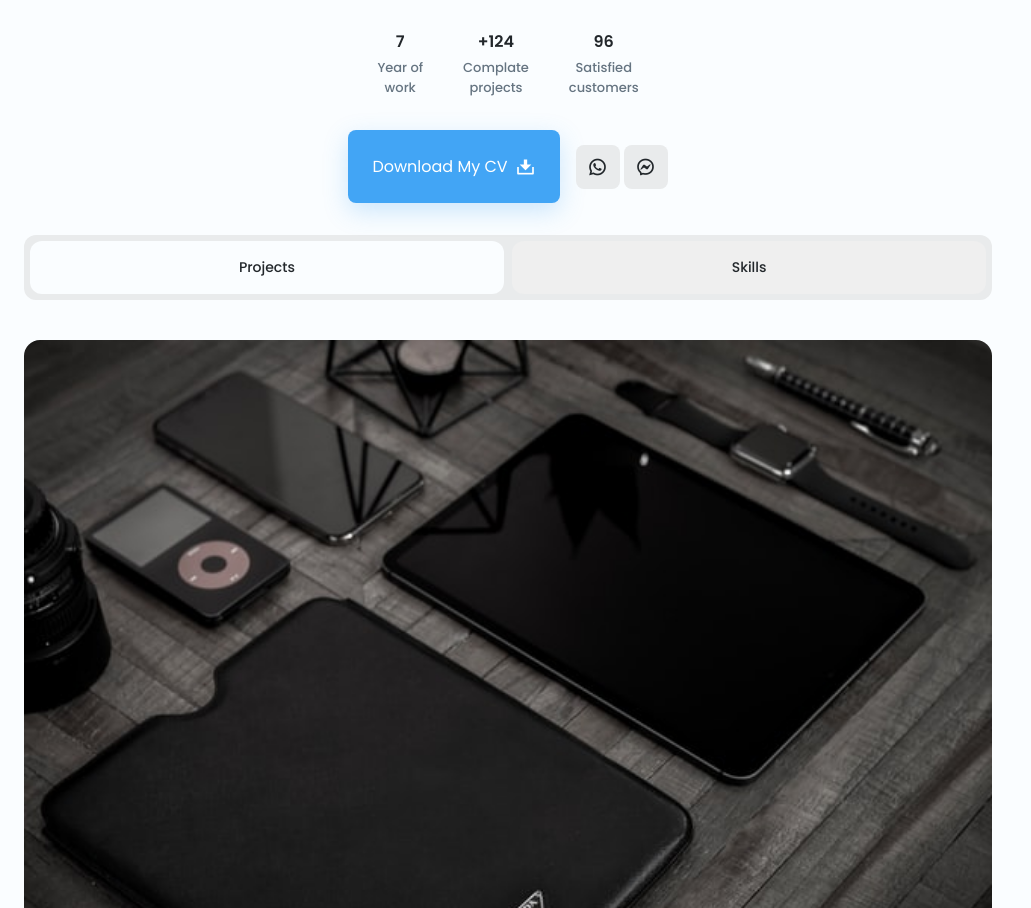
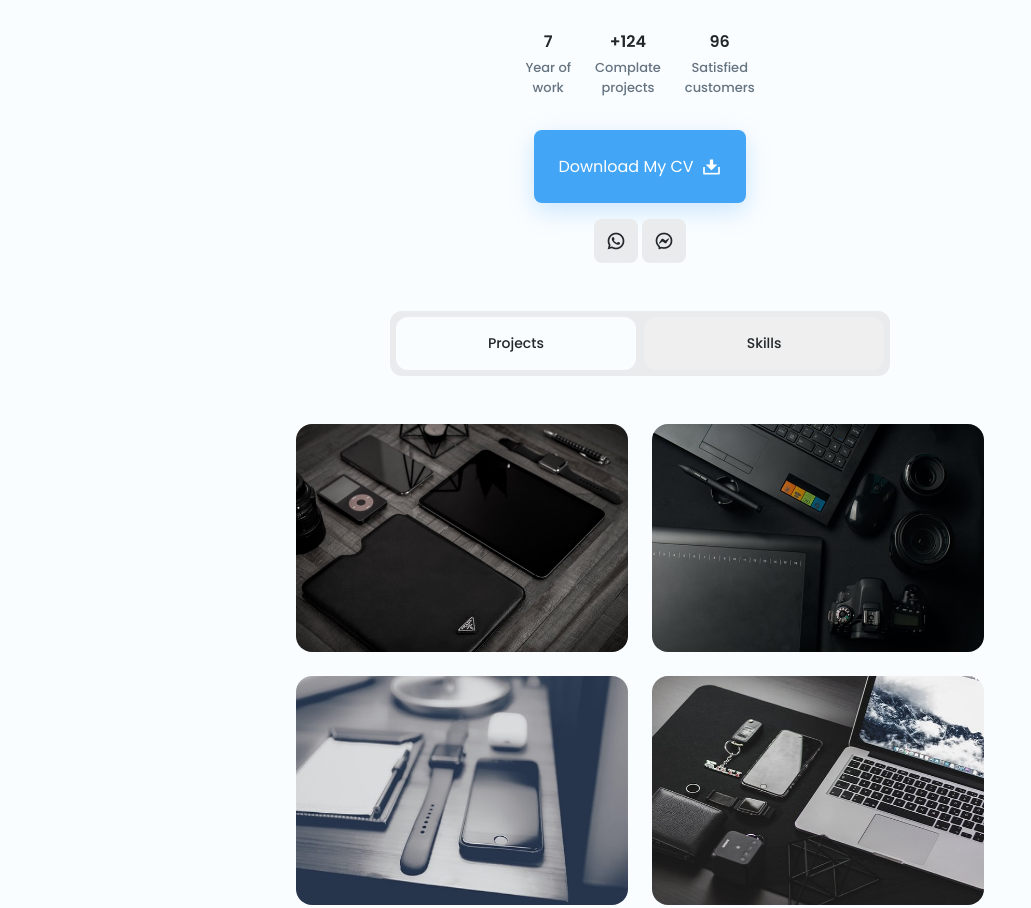
Before and after one commit to wisnawa/my-portfolio-website-project, a plain HTML site: page index.html in a window 1280 px wide. Shown: the part 287-1195 px from the top of the page, without its empty margins (0-1031 px from the left). Drawn offline with nearby package versions, Linux system fonts and the light colour scheme.

Commit message:
modified styles.css

```diff
--- a/assets/css/styles.css
+++ b/assets/css/styles.css
@@ -34,7 +34,7 @@
   --smaller-font-size: 0.75rem;
 }
 
-@media screen and (min-width: 968px) {
+@media (min-width: 968px) {
   :root {
     --h2-font-size: 1.5rem;
     --h3-font-size: 1.25rem;
@@ -117,6 +117,15 @@ body.dark-theme {
 }
 .dark-theme .filter-tab-active {
   background-color: black;
+}
+.dark-theme::-webkit-scrollbar {
+  background-color: hsl(var(--hue), 8%, 16%);
+}
+.dark-theme::-webkit-scrollbar-thumb {
+  background-color: hsl(var(--hue), 8%, 24%);
+}
+.dark-theme::-webkit-scrollbar-thumb:hover {
+  background-color: hsl(var(--hue), 8%, 32%);
 }
 /*=============== REUSABLE CSS CLASSES ===============*/
 .container {
@@ -383,7 +392,69 @@ body.dark-theme {
 }
 /*=============== BREAKPOINTS ===============*/
 /* For small devices */
+@media (min-width: 360px) {
+  .container {
+    margin-left: 1rem;
+    margin-right: 1rem;
+  }
+  .profile__info {
+    column-gap: 1.5rem;
+  }
+  .profile__buttons {
+    flex-direction: column;
+    row-gap: 1rem;
+  }
+  .skills__box {
+    column-gap: 1rem;
+  }
+}
+@media (min-width: 375px) {
+  .container {
+    margin-left: 1rem;
+    margin-right: 1rem;
+  }
+  .profile__info {
+    column-gap: 1.5rem;
+  }
+  .profile__buttons {
+    flex-direction: column;
+    row-gap: 1rem;
+  }
+  .skills__box {
+    column-gap: 1rem;
+  }
+}
 
 /* For medium devices */
+@media (min-width: 768px) {
+  .projects__content {
+    grid-template-columns: 500px;
+    justify-content: center;
+  }
+  .filters__content {
+    width: 500px;
+    margin: 3rem auto;
+  }
+}
+@media (min-width: 820px) {
+  .projects__content,
+  .skills__content {
+    grid-template-columns: repeat(2, 332px);
+  }
+  .skills__content {
+    justify-content: center;
+    column-gap: 3rem;
+  }
+}
 
-/* For large devices */ ;
+/* For large devices */
+@media (min-width: 992px) {
+  .container {
+    margin-left: auto;
+    margin-right: auto;
+  }
+  .change-theme {
+    top: 2.5rem;
+    right: 2.5rem;
+  }
+}
```
